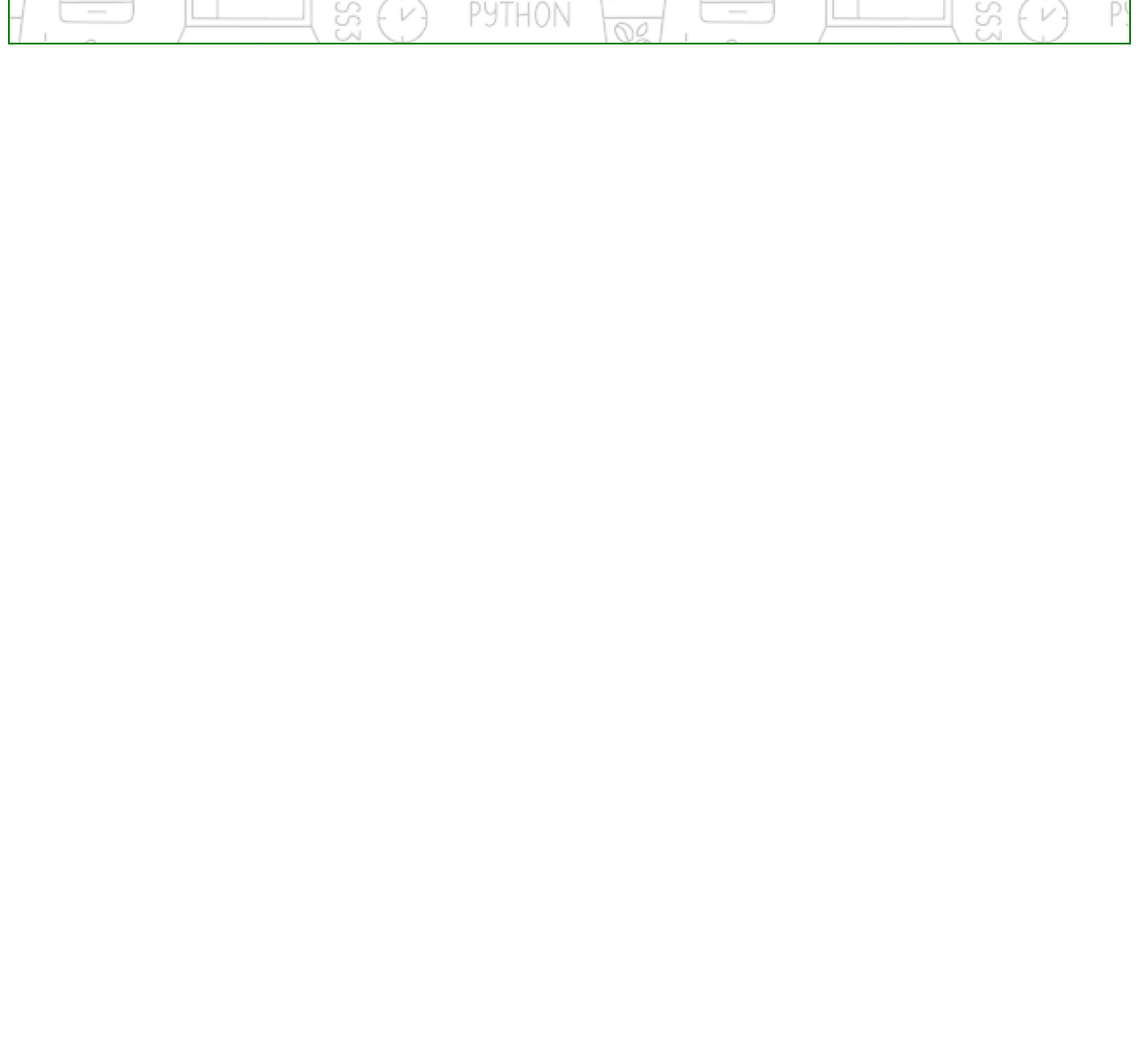
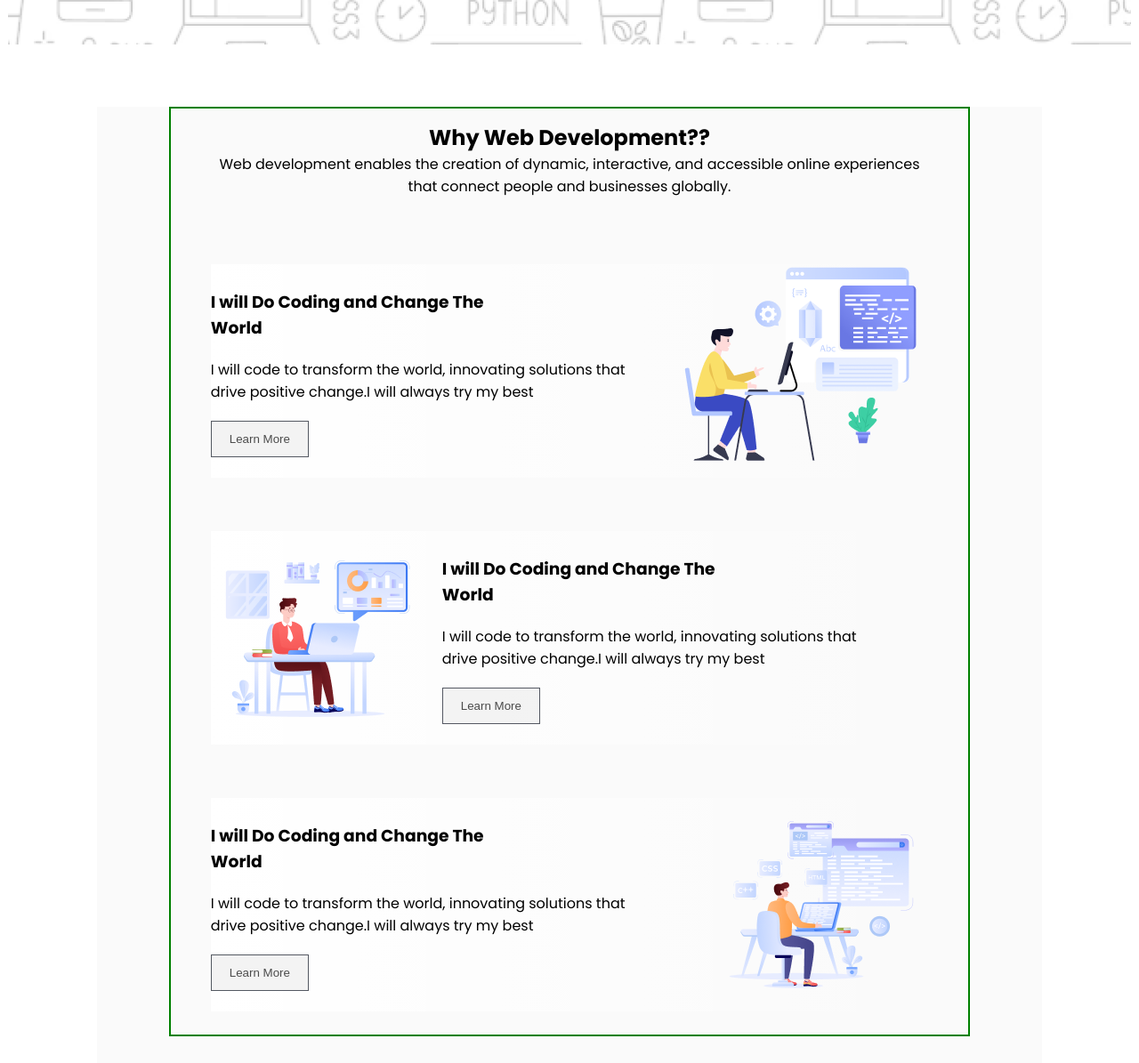
Before and after one commit to RaihanKabir277/assignment-solve-1, a plain HTML site: page index.html in a window 1280 px wide. Shown: the part 570-1765 px from the top of the page at 89% size. Before the commit the page ends 800 px from the top, so only its background shows below. Drawn offline with Linux system fonts and the light colour scheme.

Commit message:
Why Web Development part added

```diff
--- a/index.html
+++ b/index.html
@@ -20,7 +20,47 @@
      </div>
     </header>
     <main>
+    <section>
+        <div class="why-development-container">
+            <div class="container-inside">
+                <div class="part-1">
+                    <h1>Why Web Development??</h1>
+                    <p>Web development enables the creation of dynamic, interactive, and accessible online experiences that connect people and businesses globally.</p>
+                </div>
+                <div class="part-2">
+                    <div class="part-2-1">
+                        <h3>I will Do Coding and Change The <br> World</h2>
+                    <p>I will code to transform the world, innovating solutions that drive positive change.I will always try my best</p>
+                    <button class="btn2">Learn More</button>
+                    </div>
+                    <div class="part-2-2">
+                        <img src="styles/Layer_1.png" alt="">
+                    </div>
+                </div>
+                <div class="part-3">
+                    <div class="part-3-1">
+                        <img src="styles/Group 3.png" alt="">
+                    </div>
+                    <div class="part-3-2">
+                        <h3>I will Do Coding and Change The <br> World</h2>
+                    <p>I will code to transform the world, innovating solutions that drive positive change.I will always try my best</p>
+                    <button class="btn2">Learn More</button>
+                    </div>
 
+                </div>
+                <div class="part-4">
+                    <div class="part-4-1">
+                        <h3>I will Do Coding and Change The <br> World</h2>
+                    <p>I will code to transform the world, innovating solutions that drive positive change.I will always try my best</p>
+                    <button class="btn2">Learn More</button>
+                    </div>
+                    <div class="part-4-2">
+                        <img src="styles/Group 4.png" alt="">
+                    </div>
+                </div>
+            </div>
+        </div>
+    </section>
     </main>
     <footer>
 
--- a/styles/web.css
+++ b/styles/web.css
@@ -18,7 +18,6 @@ body{
     width: 1262px;
     height: 600px;
     background-image: url('/styles/Hero-bg.png');
-    border: 2px solid green;
     display: flex;
     flex-direction: column;
     justify-content: center;
@@ -42,3 +41,101 @@ body{
 .banner-text p{
     text-align: center;
 }
+/* Why web development styles */
+.why-development-container{
+    width: 1062px;
+    height: 1075px;
+    margin: 0 auto;
+    margin-top: 50px;
+    background: rgba(13, 19, 33, 0.02);
+}
+.container-inside{
+    width: 900px;
+    height: 1045px;
+    margin: 0 auto;
+    margin-top: 70px;
+    border: 2px solid green;
+}
+.part-1{
+    width: 90%;
+    margin: 0 auto;
+    height: 115px;
+    display: flex;
+    flex-direction: column;
+    justify-content: center;
+    align-items: center;
+}
+.part-1 p{
+    text-align: center;
+}
+.part-2{
+    width: 90%;
+    margin: 0 auto;
+    height: 240px;
+    margin-top: 60px;
+    background: linear-gradient(90.00deg, rgb(255, 255, 255),rgba(255, 255, 255, 0) 100%);
+    display: flex;
+    justify-content: space-between;
+}
+.part-2-1{
+    width: 60%;
+    height: 220px;
+    margin-top: 8px;
+}
+.btn2{
+box-sizing: border-box;
+border: 1px solid rgb(13, 19, 33);
+opacity: 0.7;
+padding: 12px 20px 12px 20px;
+}
+.part-2-1 p{
+    margin-top: 20px;
+    margin-bottom: 20px;
+}
+.part-2-1 h3{
+    margin-top: 20px;
+}
+.part-3{
+    width: 90%;
+    margin: 0 auto;
+    height: 240px;
+    margin-top: 60px;
+    background: linear-gradient(90.00deg, rgb(255, 255, 255),rgba(255, 255, 255, 0) 100%);
+    display: flex;
+
+}
+.part-3-2{
+    width: 60%;
+    height: 220px;
+    margin-top: 8px;
+    margin-left: 20px;
+}
+.part-3-2 p{
+    margin-top: 20px;
+    margin-bottom: 20px;
+}
+.part-3-2 h3{
+    margin-top: 20px;
+}
+
+.part-4{
+    width: 90%;
+    margin: 0 auto;
+    height: 240px;
+    margin-top: 60px;
+    background: linear-gradient(90.00deg, rgb(255, 255, 255),rgba(255, 255, 255, 0) 100%);
+    display: flex;
+    justify-content: space-between;
+}
+.part-4-1{
+    width: 60%;
+    height: 220px;
+    margin-top: 8px;
+}
+.part-4-1 p{
+    margin-top: 20px;
+    margin-bottom: 20px;
+}
+.part-4-1 h3{
+    margin-top: 20px;
+}
```
